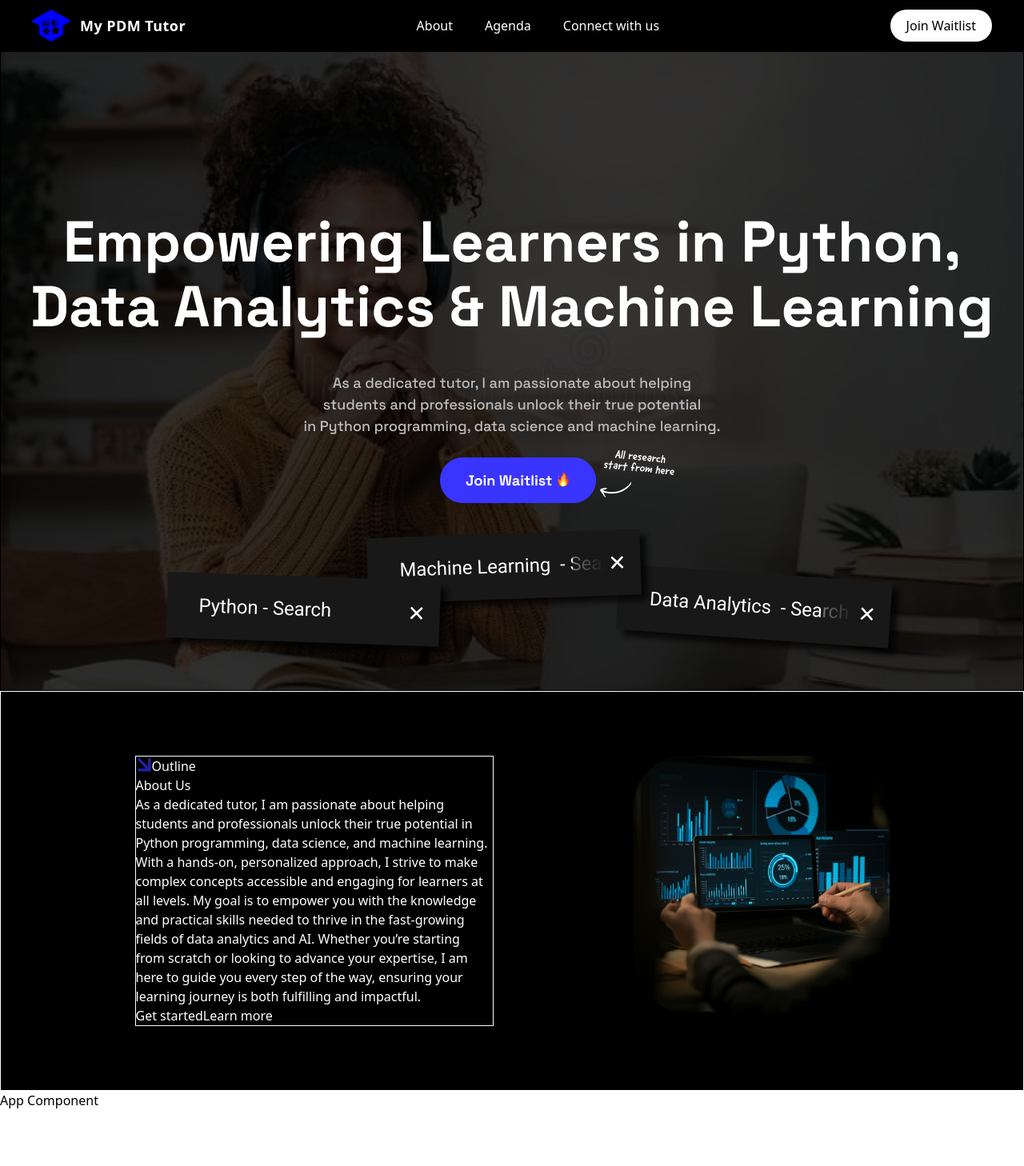
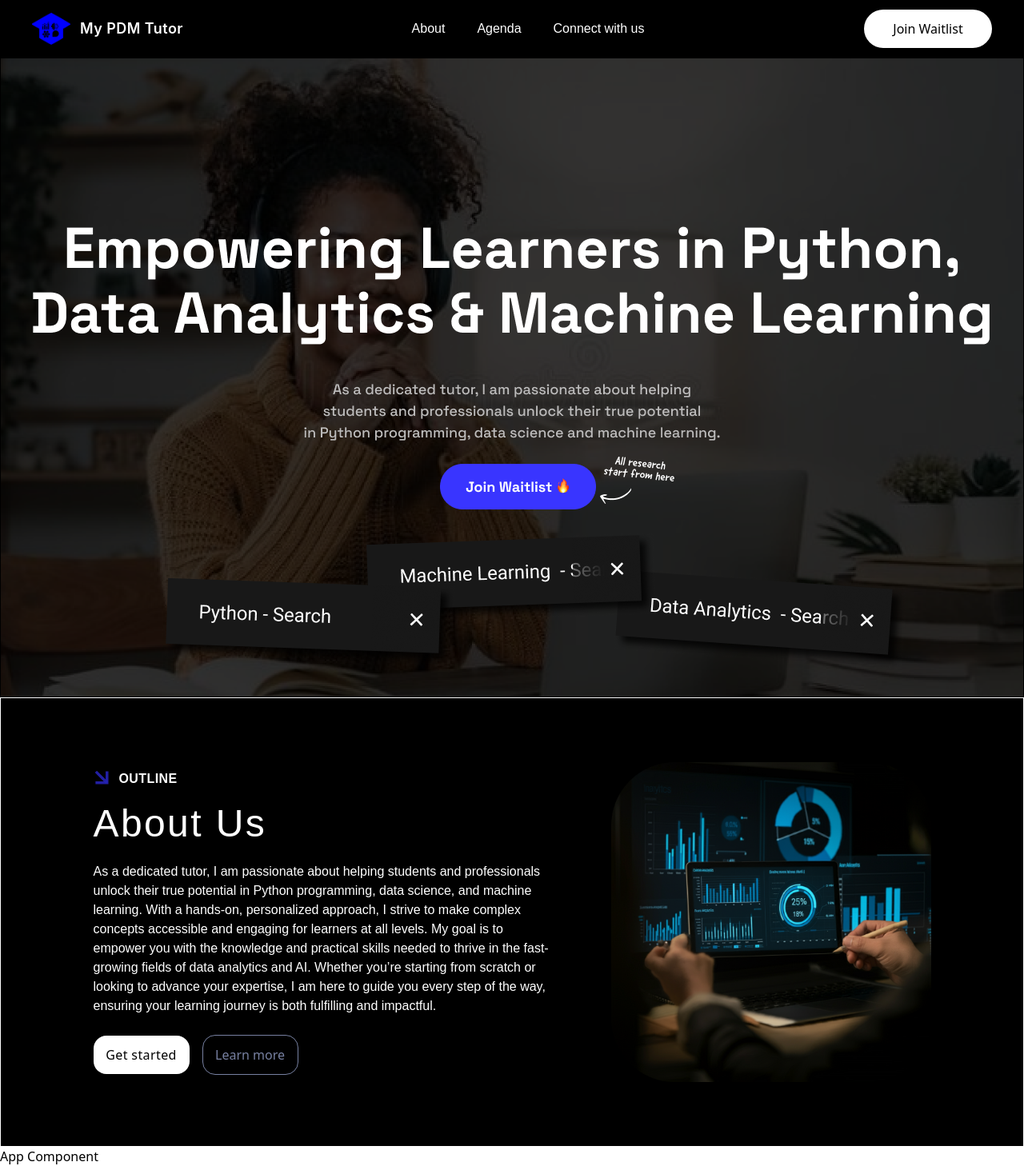
Before and after one commit to PhoinixTechnologies/pdm, a React (Vite) app: page / in a window 1280 px wide. Shown: the whole page at 80% size. Before the commit the page ends 1388 px from the top, so only its background shows below. Built offline with nearby package versions, Linux system fonts and the light colour scheme.

Commit message:
AboutUs completed

```diff
--- a/src/Navbar.jsx
+++ b/src/Navbar.jsx
@@ -1,17 +1,19 @@
 import logo from './img/logo.png';
 const Navbar = () => {
   return (
-    <nav className="bg-black flex justify-between items-center py-3 px-10">
-      <div className="text-white flex items-center gap-3 h-max text-lg font-semibold ">
+    <nav className="bg-black flex justify-between items-center py-3 px-10 ">
+      <div className="text-white flex items-center gap-3 h-max text-lg font-semibold w-50">
         <img src={logo} alt="" className='w-12' />
         <h3 className='font-logo tracking-wide'>My PDM Tutor</h3>
       </div>
-      <div className=" flex text-white gap-x-10 items-center justify-center font-normal font-link">
+      <div className=" flex text-white gap-x-10 items-center justify-center font-normal font-link w-80">
         <a href="/">About</a>
         <a href="/create">Agenda</a>
         <a href="">Connect with us</a>
       </div>
-      <a href="" className="flex-inline bg-white rounded-full px-5 py-2 font-normal items-center justify-center ">Join Waitlist</a>
+
+     <a href="" className=" font- flex justify-center bg-white rounded-full px-6 py-3 w-40 items-center">Join Waitlist</a>
+
     </nav>
   );
 };
--- a/src/aboutus.jsx
+++ b/src/aboutus.jsx
@@ -1,10 +1,10 @@
 import about from './img/about.png'
 const About = () => {
     return (
-        <div className='flex border p-20 justify-around bg-black text-white'>
-            <div className='border w-md h-max'>
-                <div>
-                    <span className='flex'>
+        <div className='flex p-20 justify-around bg-black text-white border items-center'>
+            <div className='flex flex-col gap-y-6 w-max h-max'>
+                <div className='flex flex-col gap-y-5' >
+                    <span className='flex gap-x-3'>
                         <div>
                         <svg xmlns="http://www.w3.org/2000/svg" width="20" height="20" viewBox="0 0 20 20" fill="none">
                         <g opacity="0.9">
@@ -17,20 +17,20 @@ const About = () => {
                         </g>
                         </svg>
                         </div>
-                        <h3>Outline</h3>
+                        <h3 className='flex justify-center font-link font-semibold uppercase tracking-wide'>Outline</h3>
                     </span>
-                    <h3>About Us</h3>
+                    <h3 className='font-link text-5xl  tracking-wider font-medium'>About Us</h3>
                 </div>
-                <p>
+                <p className='w-xl font-link text-md leading-6 font-medium '>
                 As a dedicated tutor, I am passionate about helping students and professionals unlock their true potential in Python programming, data science, and machine learning. With a hands-on, personalized approach, I strive to make complex concepts accessible and engaging for learners at all levels. My goal is to empower you with the knowledge and practical skills needed to thrive in the fast-growing fields of data analytics and AI. Whether you’re starting from scratch or looking to advance your expertise, I am here to guide you every step of the way, ensuring your learning journey is both fulfilling and impactful.
                 </p>
-                <div>
-                    <a href="">Get started</a>
-                    <a href="">Learn more</a>
+                <div className='flex gap-x-4    items-center '>
+                    <a href="/" className='flex items-center px-1 py-3 rounded-2xl bg-white shadow-md text-black justify-center tracking-wide w-30 font-medium'>Get started</a>
+                    <a href="/" className='flex items-center px-1 py-3 rounded-2xl text-link border border-link w-30 justify-center shadwo-md'>Learn more</a>
                 </div>
             </div>
-            <div className='w-80 rounded-full'>
-                <img src={about} alt="" className='rounded-4xl'/>
+            <div className='w-100 h-full rounded-4xl w-fit'>
+                <img src={about} alt="" className='rounded-4xl h-100'/>
             </div>
         </div>
       );
--- a/src/index.css
+++ b/src/index.css
@@ -1 +1,9 @@
 @import "tailwindcss";
+@import url('https://fonts.googleapis.com/css2?family=Inter:ital,opsz,wght@0,14..32,100..900;1,14..32,100..900&family=Space+Grotesk:wght@300..700&display=swap');
+@import url('https://fonts.googleapis.com/css2?family=Space+Grotesk:wght@300..700&display=swap');
+
+@theme{
+    --font-logo: "Inter", sans-serif;
+    --font-link:"Space Grotesk", sans-serif;
+    --color-link: #7780A1;
+}
```
